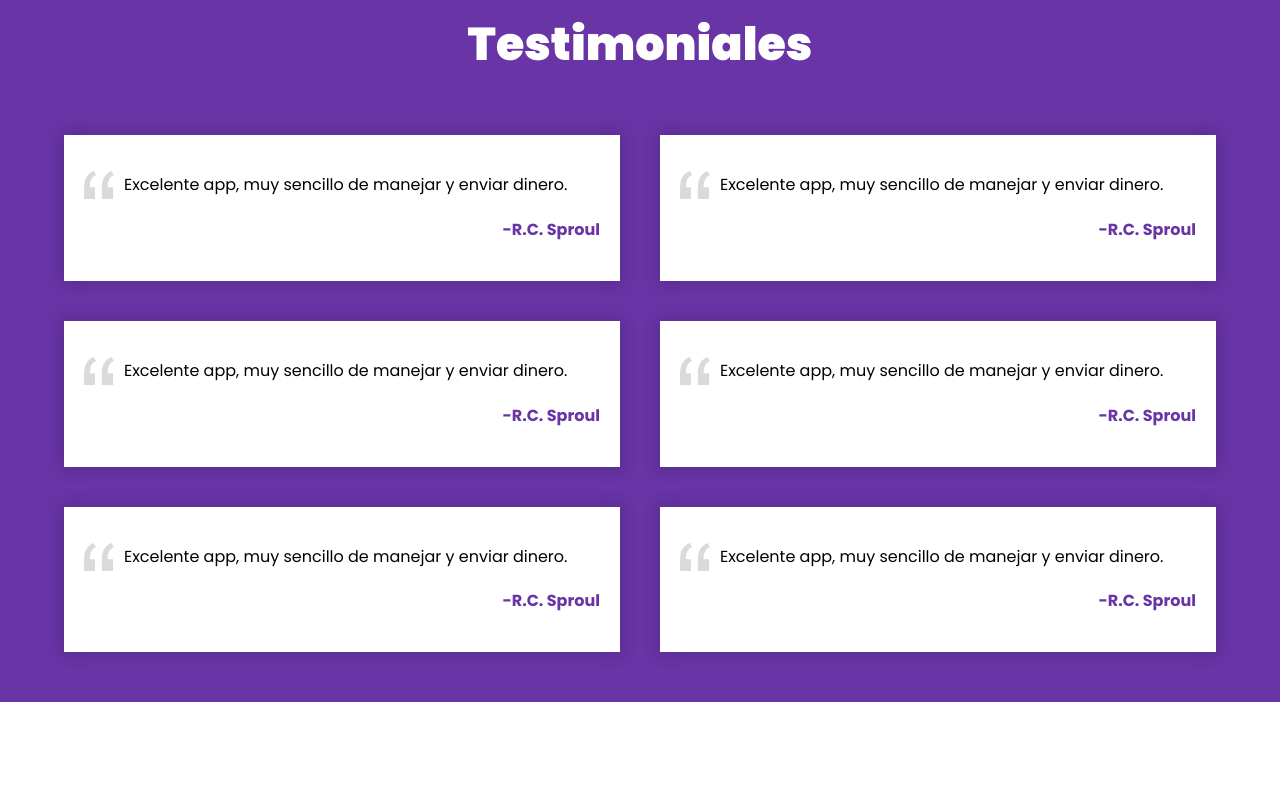
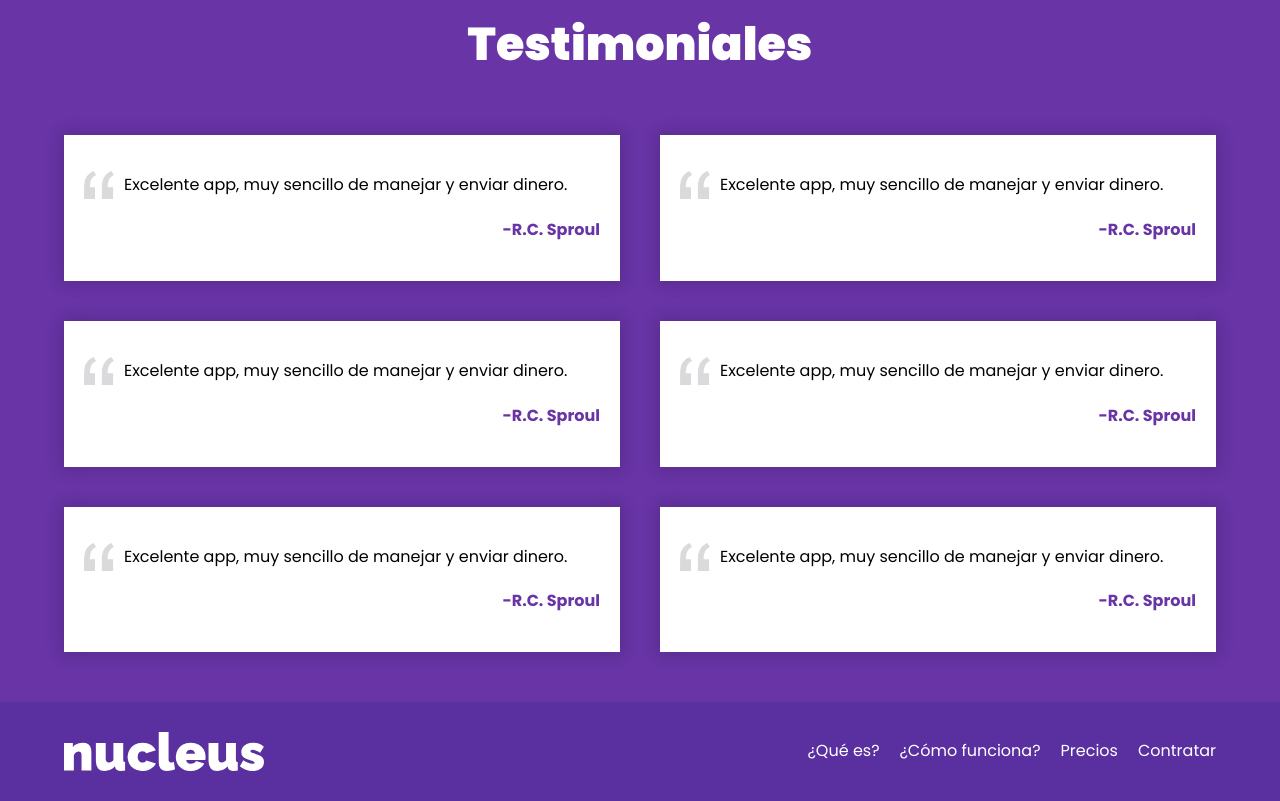
Before and after one commit to Camoralesh27/P4-CSS-Nucleus, a plain HTML site: page index.html in a window 1280 px wide. Shown: the part 4141-4942 px from the top of the page. Before the commit the page ends 4843 px from the top, so only its background shows below. Drawn offline with Linux system fonts and the light colour scheme.

Commit message:
terminando footer y sitio web con BEM

```diff
--- a/css/styles.css
+++ b/css/styles.css
@@ -160,6 +160,10 @@ img {
     .navegacion__link {
         color: var(--blanco);
     }
+}
+
+.navegacion__link--blanco {
+    color: var(--blanco);
 }
 
 /* NUCLEUS */
@@ -357,3 +361,28 @@ img {
     font-weight: 700;
     text-align: right;
 }
+
+/* FOOTER */
+.footer {
+    background-color: #5a30a0;
+    padding: 3rem 0;
+}
+
+@media (min-width: 768px) {
+    .footer__grid {
+        display: flex;
+        justify-content: space-between;
+        align-items: center;
+    }
+}
+
+.footer__logo {
+    width: 20rem;
+    margin: 0 auto 4rem auto;
+}
+
+@media (min-width: 768px) {
+    .footer__logo {
+        margin: 0;
+    }
+}
--- a/index.html
+++ b/index.html
@@ -174,5 +174,23 @@
         </div>
     </section>
 
+
+    <footer class="footer">
+        <div class="footer__contenedor">
+            <div class="footer__grid">
+                <div class="footer__logo">
+                    <img src="./img/logo-blanco.svg" alt="logo blanco nucleus">
+                </div>
+
+                <nav class="navegacion">
+                    <a href="#" class="navegacion__link navegacion__link--blanco">¿Qué es?</a>
+                    <a href="#" class="navegacion__link navegacion__link--blanco">¿Cómo funciona?</a>
+                    <a href="#" class="navegacion__link navegacion__link--blanco">Precios</a>
+                    <a href="#" class="navegacion__link navegacion__link--blanco">Contratar</a>
+                </nav>
+            </div>
+        </div>
+    </footer>
+
 </body>
 </html>
```
